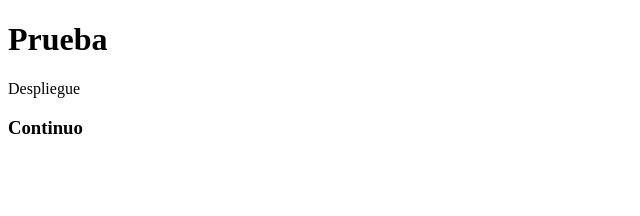
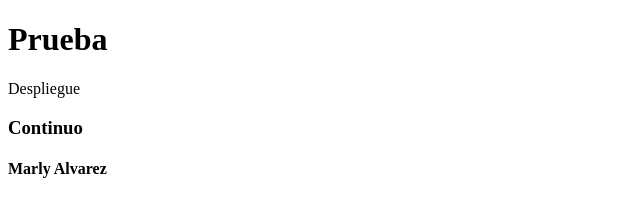
Before and after one commit to Newmannsoft/thenewmann, a plain HTML site: page index.html in a window 1280 px wide. Shown: the whole page, without its empty margins (0-640 px from the left). Drawn offline with Linux system fonts and the light colour scheme.

Commit message:
Clase Numero 1 Git

```diff
--- a/index.html
+++ b/index.html
@@ -11,6 +11,7 @@
         <H1>Prueba</H1>
         <p>Despliegue</p>
         <h3>Continuo</h3>
+        <h4>Marly Alvarez</h4>
     </main>
 </body>
 </html>
```
